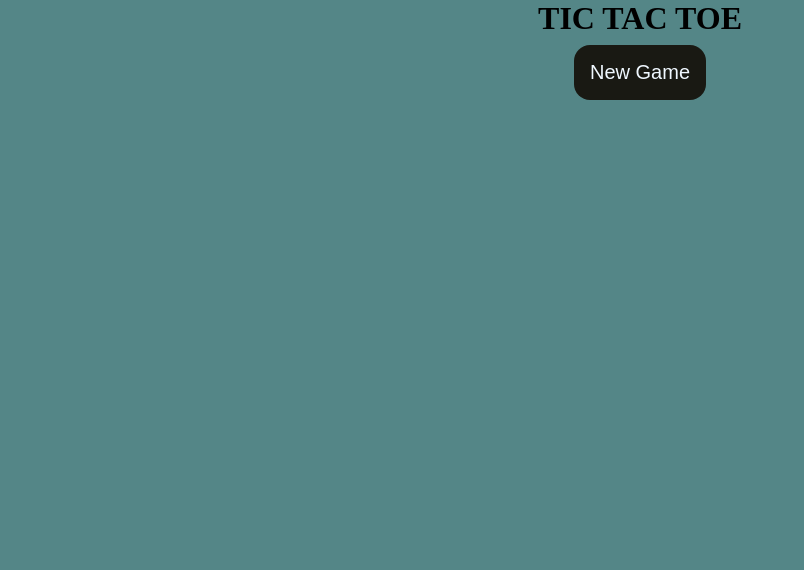
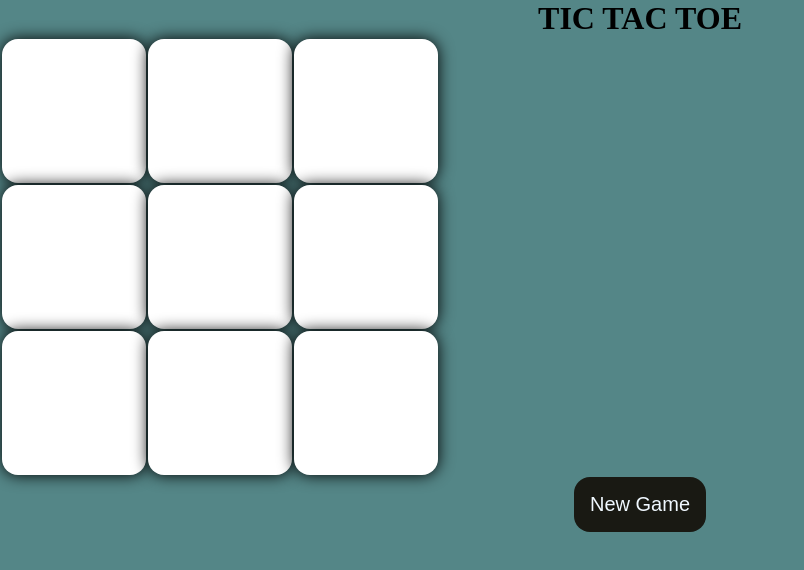
Before and after one commit to AfreenKn/Tik-Tac-Toe, a plain HTML site: page index.html in a window 1280 px wide. Shown: the whole page, without its empty margins (0-804 px from the left). Drawn offline with Linux system fonts and the light colour scheme.

Commit message:
Update style.css

```diff
--- a/style.css
+++ b/style.css
@@ -7,7 +7,7 @@ body{
     text-align: center;
 
 }
-.box{
+.cell{
     background-color:white;
     width: 50px;
     height: 18vmin;
```
